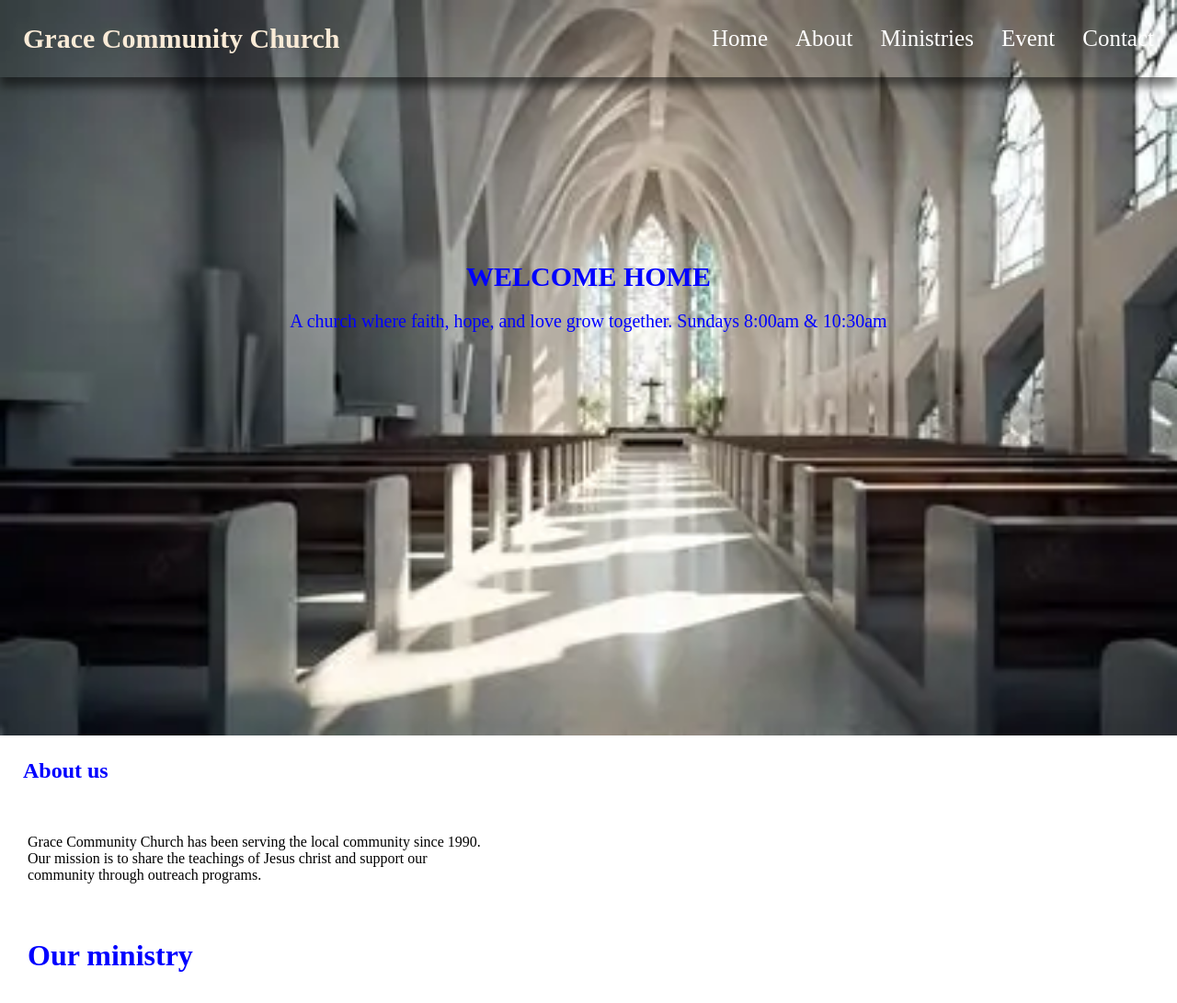
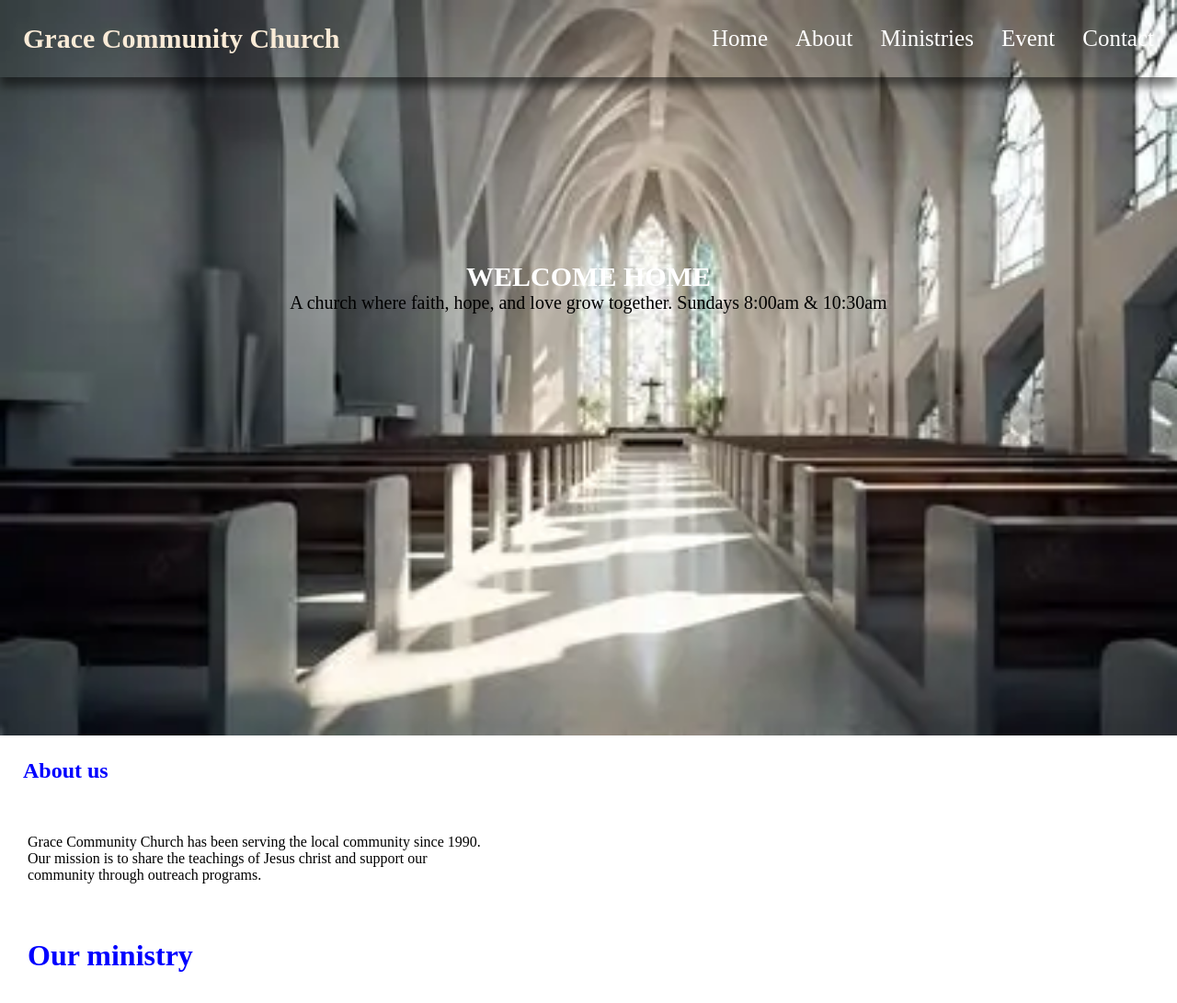
Before and after one commit to godswill-website/web, a plain HTML site: page index.html in a window 1280 px wide. Shown: the top 1091 px of the page at 92% size. Drawn offline with Linux system fonts and the light colour scheme.

Commit message:
Update styles.css

```diff
--- a/styles.css
+++ b/styles.css
@@ -56,13 +56,14 @@ body{
     text-align: center;
 }
 .show p{
-  color:blue;
+  color:white
+
     padding:20px;
     font-size:20px;
 }
 .show h2{
     font-size:30px;
-    color:blue;
+    color:white;
 }
 #about h1{
     padding:25px;
```
